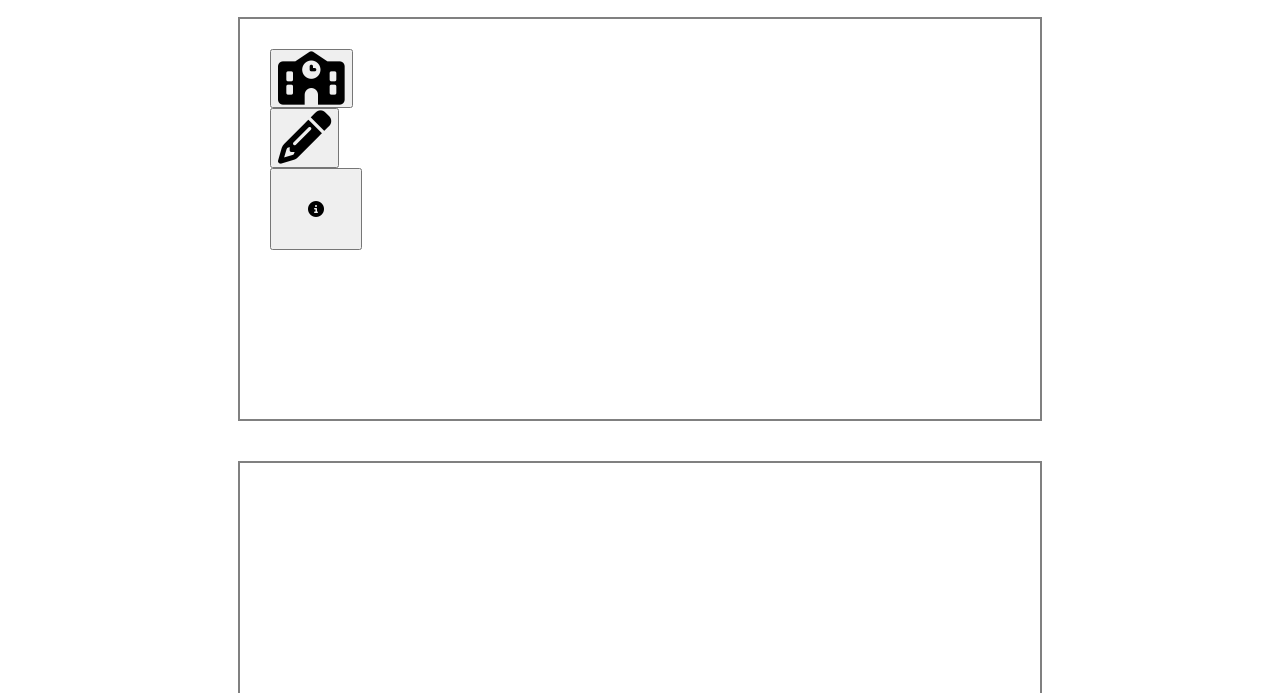
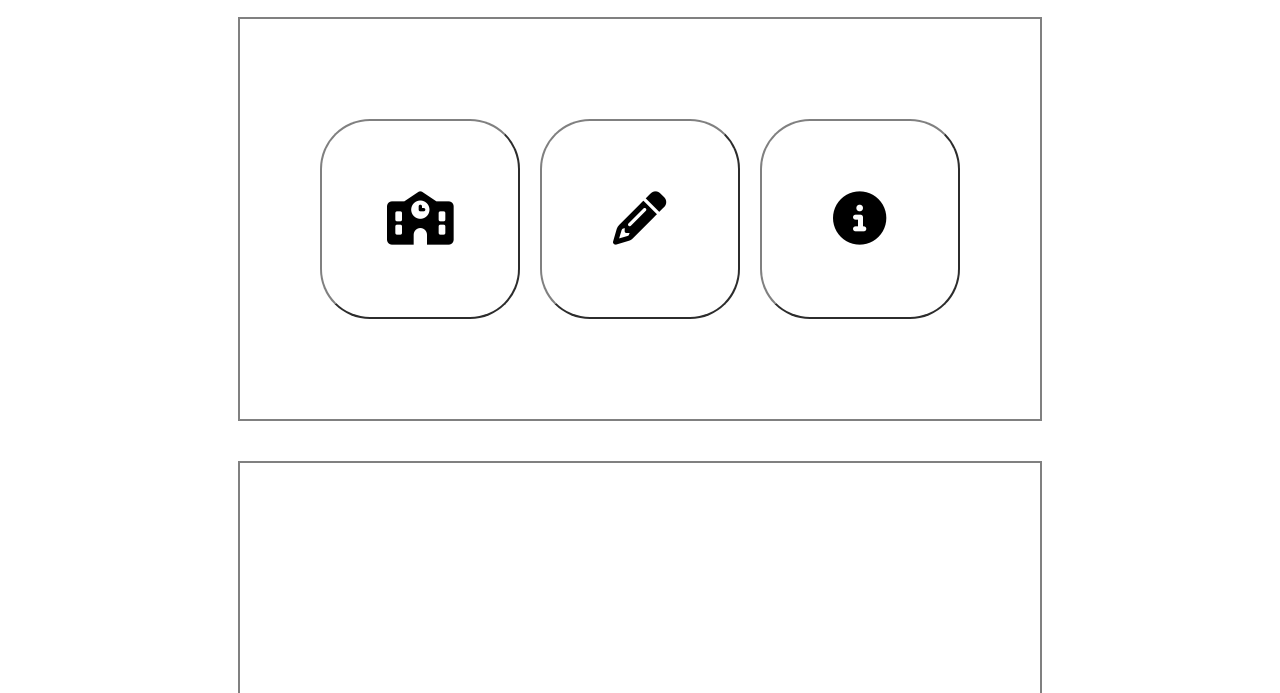
Before and after one commit to sungwonnoh/8banghackathon, a plain HTML site: page 8bang.html in a window 1280 px wide. Shown: the part 107-800 px from the top of the page. Drawn offline with Linux system fonts and the light colour scheme.

Commit message:
Update style.css

```diff
--- a/style.css
+++ b/style.css
@@ -5,10 +5,12 @@ body{
     align-items: center;
 }
 .mainscreen{
+    display: flex;
+    justify-content: center;
+    align-items: center;
     width: 800px;
     height: 400px;
-    margin-bottom: 20px;
-    margin-top: 20px;
+    margin: 20px;
     border: 2px solid gray;
 }
 
@@ -44,11 +46,38 @@ header nav ul li {
     width: 88px;
 }
 .icon{
-    margin: 30px;
-    height: 400px;
+    display: flex;
+    justify-content: space-around;
+    align-items: flex-start;
+    flex-direction: row;
+    padding: 20px;
+
 }
-.show-icon{
-    display: inline-block;
-    font-size: larger;
-    padding: 30px;
+.icon1{
+    width:200px;
+    height: 200px;
+    text-align: center;
+    margin: 10px;
+    background-color: transparent;
+    border-color: gray;
+    border-radius: 25%;
 }
+.icon2{
+    width:200px;
+    height: 200px;
+    text-align: center;
+    margin: 10px;
+    background-color: transparent;
+    border-radius: 25%;
+    border-color: gray;
+}
+
+.icon3{
+    width:200px;
+    height: 200px;
+    text-align: center;
+    margin: 10px;
+    background-color: transparent;
+    border-color: gray;
+    border-radius: 25%;
+}
```
